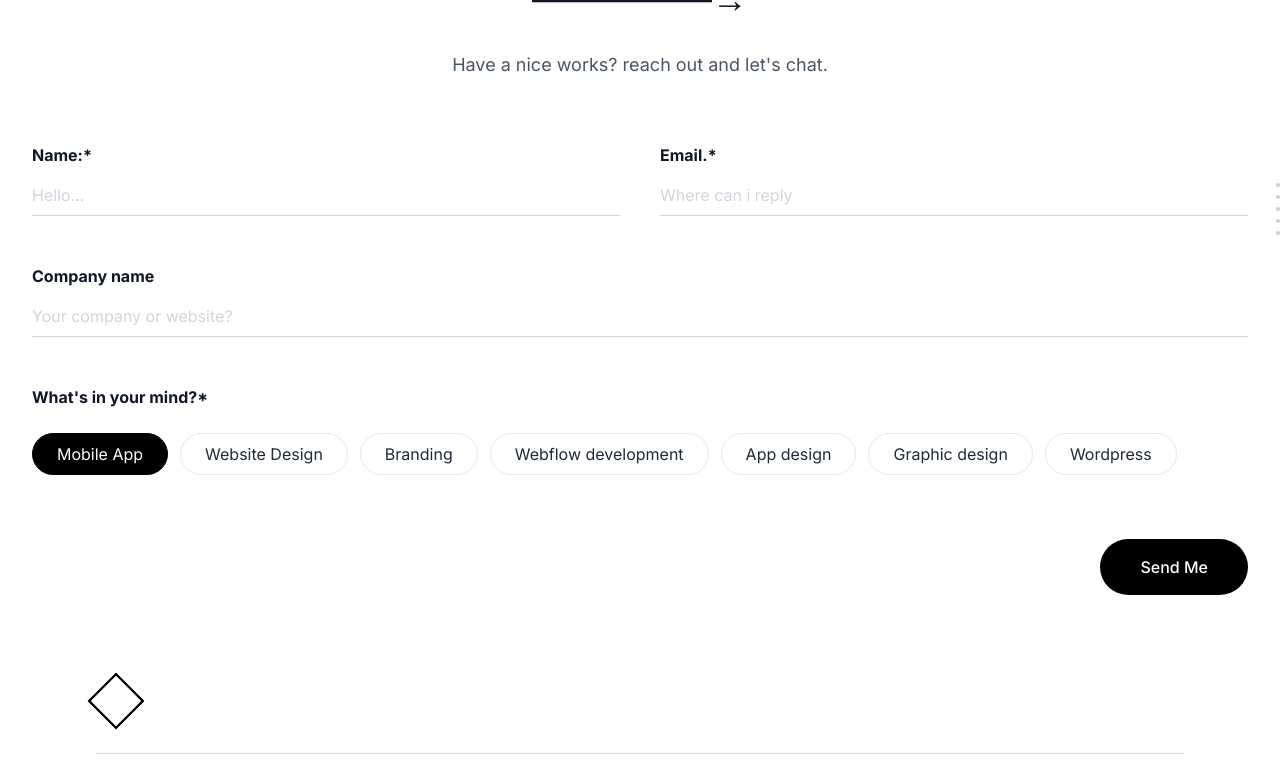
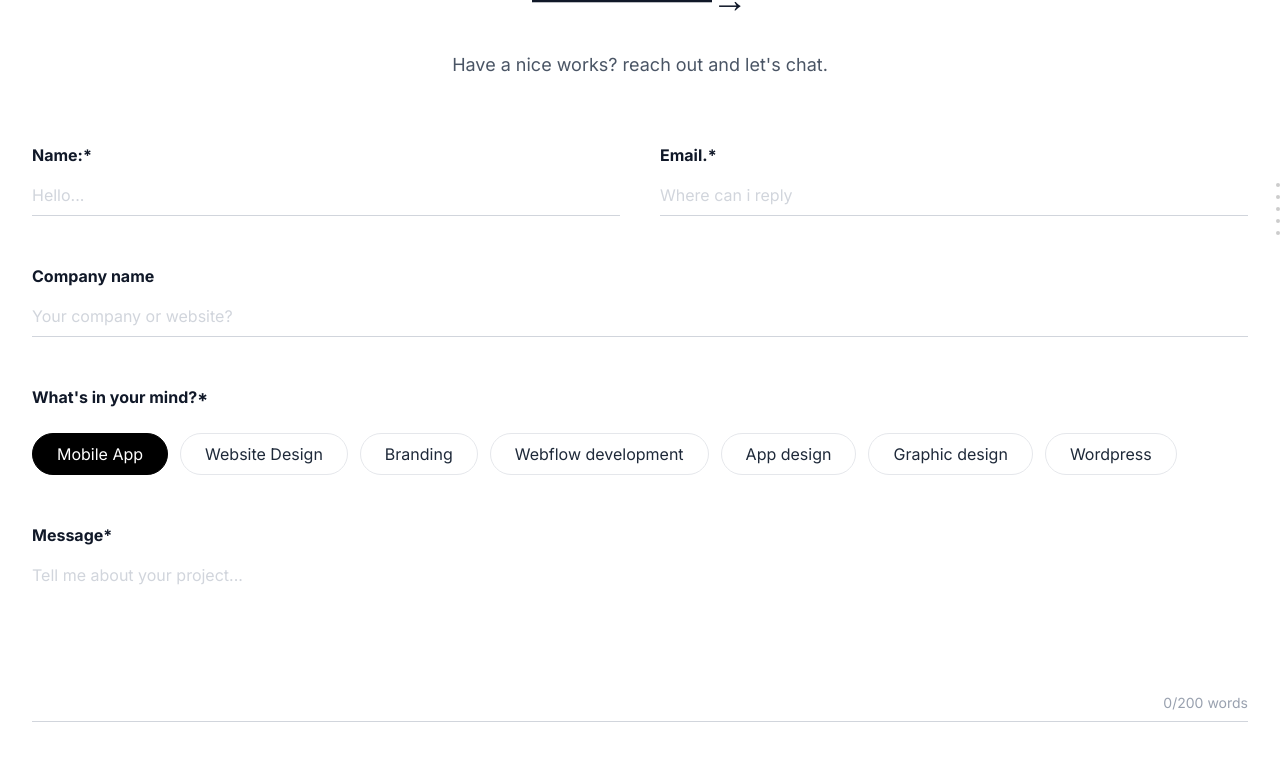
Before and after one commit to AaliyanAslam/aaliyan, a Next.js app: page / in a window 1280 px wide. Shown: the part 6714-7495 px from the top of the page. Built offline with nearby package versions, Linux system fonts and the light colour scheme; a web font is replaced by a local one.

Commit message:
Update Contact.jsx

```diff
--- a/app/components/Contact.jsx
+++ b/app/components/Contact.jsx
@@ -2,8 +2,14 @@
 import React, { useState } from "react";
 import { inter , urbanist } from "../fonts";
 
+const MAX_WORDS = 200;
+
 const Contact = () => {
+  const [name, setName] = useState("");
+  const [email, setEmail] = useState("");
+  const [company, setCompany] = useState("");
   const [selectedInterest, setSelectedInterest] = useState("Mobile App");
+  const [message, setMessage] = useState("");
 
   const interests = [
     "Mobile App",
@@ -14,6 +20,36 @@ const Contact = () => {
     "Graphic design",
     "Wordpress",
   ];
+
+  const getWordCount = (text) => {
+    return text.trim() === "" ? 0 : text.trim().split(/\s+/).length;
+  };
+
+  const wordCount = getWordCount(message);
+
+  const handleMessageChange = (e) => {
+    const value = e.target.value;
+    const words = value.trim().split(/\s+/);
+    if (value.trim() === "" || words.length <= MAX_WORDS) {
+      setMessage(value);
+    }
+  };
+
+  const handleSubmit = (e) => {
+    e.preventDefault();
+    const formData = {
+      name,
+      email,
+      company,
+      interest: selectedInterest,
+      message,
+      wordCount,
+      submittedAt: new Date().toISOString(),
+    };
+    console.log("===== CONTACT FORM DATA =====");
+    console.log(formData);
+    console.log("=============================");
+  };
 
   return (
     <div className={`bg-white min-h-screen p-8 font-sans text-gray-900 ${inter.className}`}>
@@ -32,7 +68,7 @@ const Contact = () => {
         </div>
 
         {/* Form Section */}
-        <form className="max-w-7xl mx-auto relative">
+        <form onSubmit={handleSubmit} className="max-w-7xl mx-auto relative">
           {/* Decorative Dot Grid (Top Right) */}
           <div className="absolute -right-20 top-10 hidden md:block opacity-20">
             <div className="grid grid-cols-5 gap-2">
@@ -49,6 +85,8 @@ const Contact = () => {
               <input
                 type="text"
                 placeholder="Hello..."
+                value={name}
+                onChange={(e) => setName(e.target.value)}
                 className="w-full outline-none text-gray-500 placeholder-gray-300"
               />
             </div>
@@ -59,6 +97,8 @@ const Contact = () => {
               <input
                 type="email"
                 placeholder="Where can i reply"
+                value={email}
+                onChange={(e) => setEmail(e.target.value)}
                 className="w-full outline-none text-gray-500 placeholder-gray-300"
               />
             </div>
@@ -70,6 +110,8 @@ const Contact = () => {
             <input
               type="text"
               placeholder="Your company or website?"
+              value={company}
+              onChange={(e) => setCompany(e.target.value)}
               className="w-full outline-none text-gray-500 placeholder-gray-300"
             />
           </div>
@@ -97,6 +139,27 @@ const Contact = () => {
             </div>
           </div>
 
+          {/* Message Textarea */}
+          <div className="border-b border-gray-300 pb-2 mb-12">
+            <label className="block text-base font-bold mb-4">Message*</label>
+            <textarea
+              placeholder="Tell me about your project..."
+              value={message}
+              onChange={handleMessageChange}
+              rows={5}
+              className="w-full outline-none text-gray-500 placeholder-gray-300 resize-none"
+            />
+            <div className="flex justify-end mt-1">
+              <span
+                className={`text-sm ${
+                  wordCount >= MAX_WORDS ? "text-red-500 font-semibold" : "text-gray-400"
+                }`}
+              >
+                {wordCount}/{MAX_WORDS} words
+              </span>
+            </div>
+          </div>
+
           {/* Submit Button Section */}
           <div className="flex justify-end items-center gap-4 mt-16 relative">
             {/* Decorative squiggle arrow */}
```
